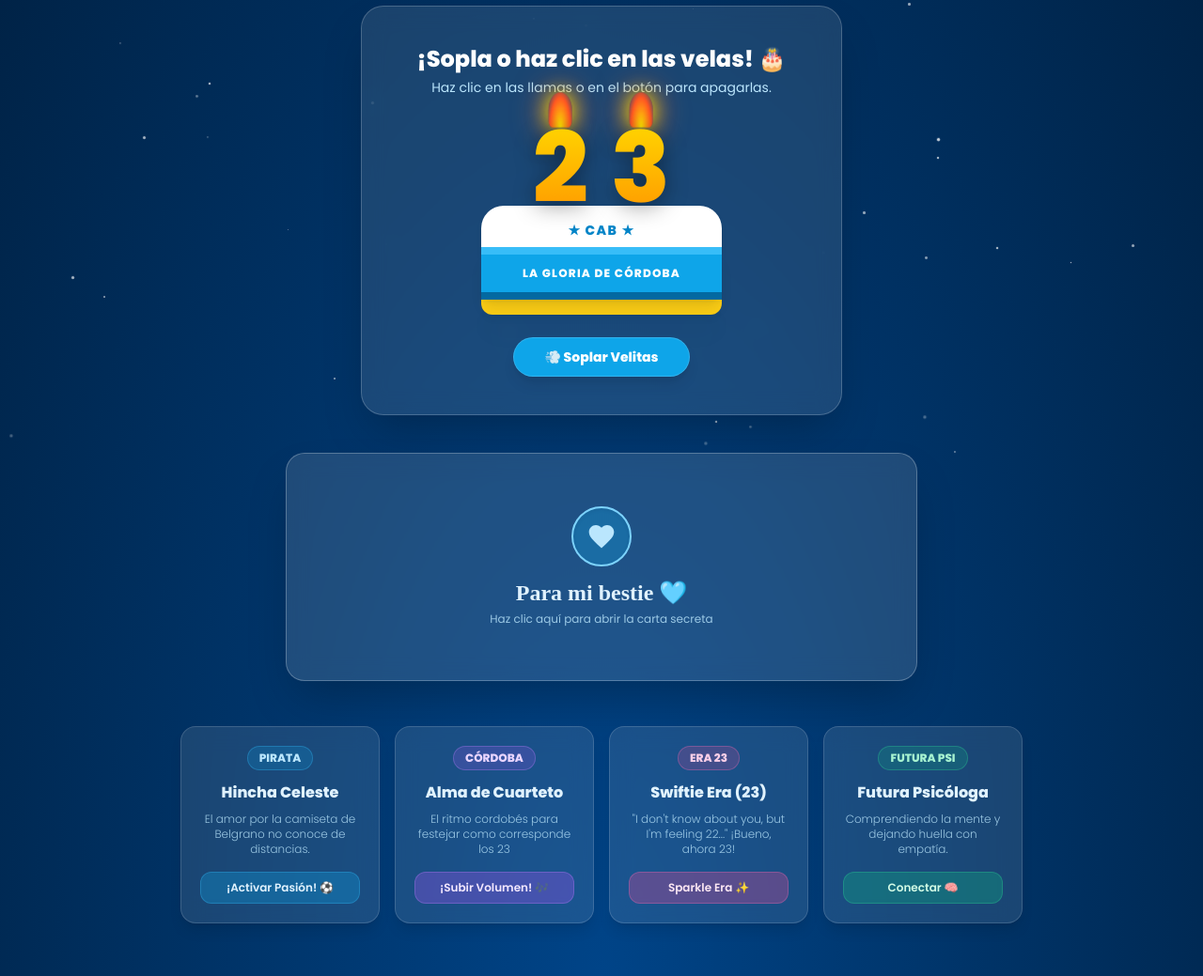
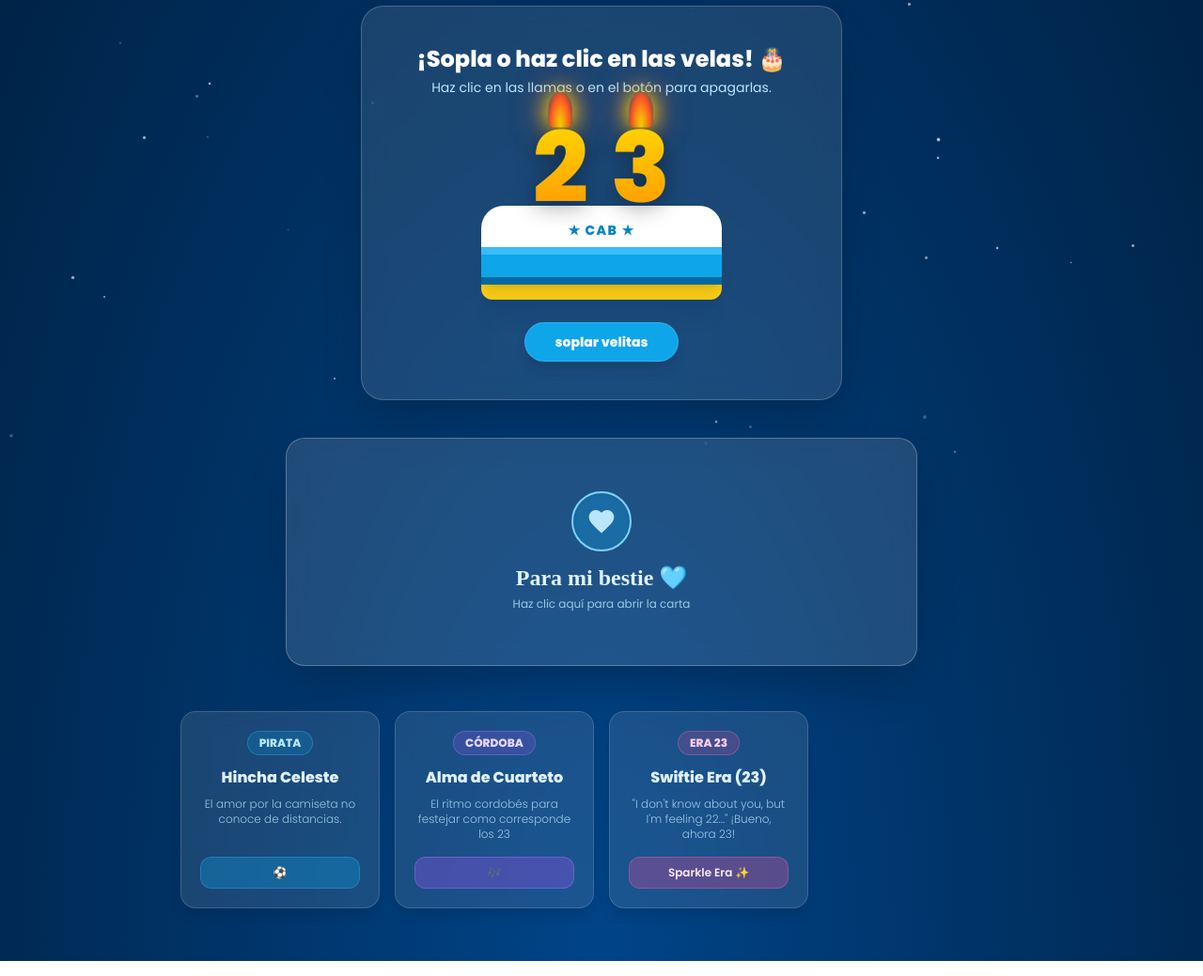
Before and after one commit to MaiaCarballeda04/Zoe, a plain HTML site: page index.html in a window 1280 px wide. Shown: the part 310-1349 px from the top of the page at 94% size. Drawn offline with nearby package versions, Linux system fonts and the light colour scheme; a web font is replaced by a local one.

Commit message:
Update index.html

```diff
--- a/index.html
+++ b/index.html
@@ -176,7 +176,6 @@
         <p class="font-extrabold text-sm tracking-widest text-sky-600">★ CAB ★</p>
       </div>
       <div class="w-full bg-sky-500 text-white font-bold py-3 border-b-8 border-sky-700 shadow-lg relative z-10">
-        <p class="text-xs uppercase tracking-widest">La Gloria de Córdoba</p>
       </div>
       <div class="w-full bg-yellow-400 h-4 rounded-b-xl shadow-xl"></div>
     </div>
@@ -184,7 +183,7 @@
     <!-- Botón Único de Acción -->
     <div class="flex justify-center mt-6">
       <button id="blow-btn" onclick="extinguishAll()" class="bg-sky-500 hover:bg-sky-400 text-white font-bold py-2.5 px-8 rounded-full transition shadow-lg text-sm border border-sky-300/30 flex items-center gap-2 transform hover:scale-105 active:scale-95">
-        💨 Soplar Velitas
+        soplar velitas
       </button>
     </div>
   </section>
@@ -201,7 +200,7 @@
           </svg>
         </div>
         <h3 class="text-2xl font-bold font-serif-custom text-sky-100">Para mi bestie 🩵</h3>
-        <p class="text-xs text-sky-200/80 mt-1">Haz clic aquí para abrir la carta secreta</p>
+        <p class="text-xs text-sky-200/80 mt-1">Haz clic aquí para abrir la carta</p>
       </div>
 
       <!-- Contenido de la Carta Exacto Conservado -->
@@ -234,10 +233,10 @@
       <div>
         <span class="inline-block px-3 py-1 bg-sky-500/20 text-sky-200 text-xs font-bold rounded-full mb-3 border border-sky-400/30">PIRATA</span>
         <h4 class="font-bold text-sky-100 text-base">Hincha Celeste</h4>
-        <p class="text-xs text-sky-200/80 mt-2 font-light">El amor por la camiseta de Belgrano no conoce de distancias.</p>
+        <p class="text-xs text-sky-200/80 mt-2 font-light">El amor por la camiseta no conoce de distancias.</p>
       </div>
       <button onclick="triggerCardEffect('belgrano')" class="mt-4 w-full bg-sky-500/30 hover:bg-sky-500 text-sky-100 font-semibold text-xs py-2 px-3 rounded-xl transition border border-sky-400/30">
-        ¡Activar Pasión! ⚽
+        ⚽
       </button>
     </div>
 
@@ -249,7 +248,7 @@
         <p class="text-xs text-sky-200/80 mt-2 font-light">El ritmo cordobés para festejar como corresponde los 23</p>
       </div>
       <button onclick="triggerCardEffect('cuarteto')" class="mt-4 w-full bg-purple-500/30 hover:bg-purple-500 text-purple-100 font-semibold text-xs py-2 px-3 rounded-xl transition border border-purple-400/30">
-        ¡Subir Volumen! 🎶
+        🎶
       </button>
     </div>
 
@@ -262,18 +261,6 @@
       </div>
       <button onclick="triggerCardEffect('swiftie')" class="mt-4 w-full bg-pink-500/30 hover:bg-pink-500 text-pink-100 font-semibold text-xs py-2 px-3 rounded-xl transition border border-pink-400/30">
         Sparkle Era ✨
-      </button>
-    </div>
-
-    <!-- Tarjeta 4: Psicología -->
-    <div class="bg-white/10 backdrop-blur-md p-5 rounded-2xl border border-white/15 text-center flex flex-col items-center justify-between hover:border-sky-400/50 transition duration-300 shadow-lg">
-      <div>
-        <span class="inline-block px-3 py-1 bg-emerald-500/20 text-emerald-200 text-xs font-bold rounded-full mb-3 border border-emerald-400/30">FUTURA PSI</span>
-        <h4 class="font-bold text-sky-100 text-base">Futura Psicóloga</h4>
-        <p class="text-xs text-sky-200/80 mt-2 font-light">Comprendiendo la mente y dejando huella con empatía.</p>
-      </div>
-      <button onclick="triggerCardEffect('psico')" class="mt-4 w-full bg-emerald-500/30 hover:bg-emerald-500 text-emerald-100 font-semibold text-xs py-2 px-3 rounded-xl transition border border-emerald-400/30">
-        Conectar 🧠
       </button>
     </div>
 
```
